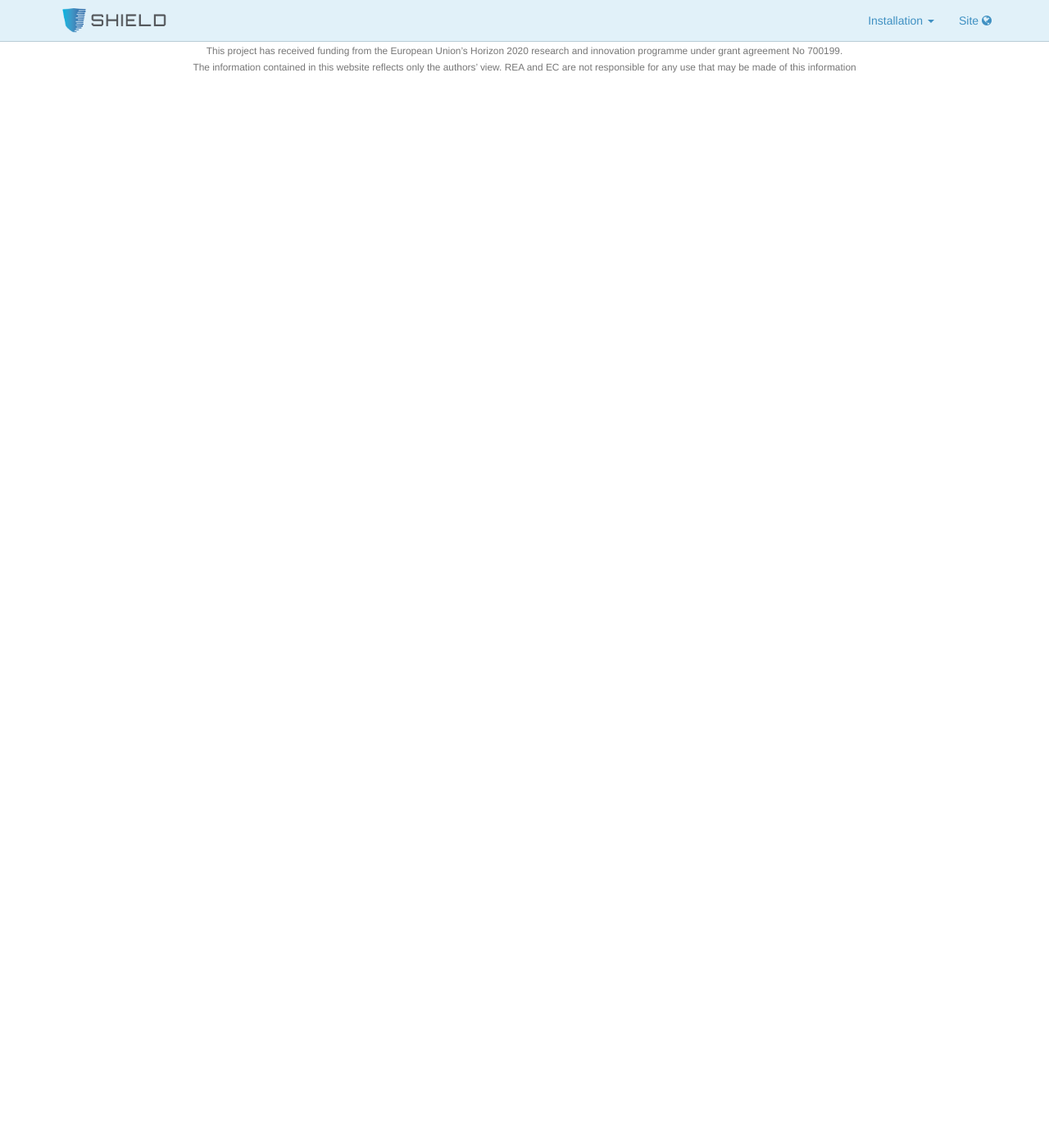
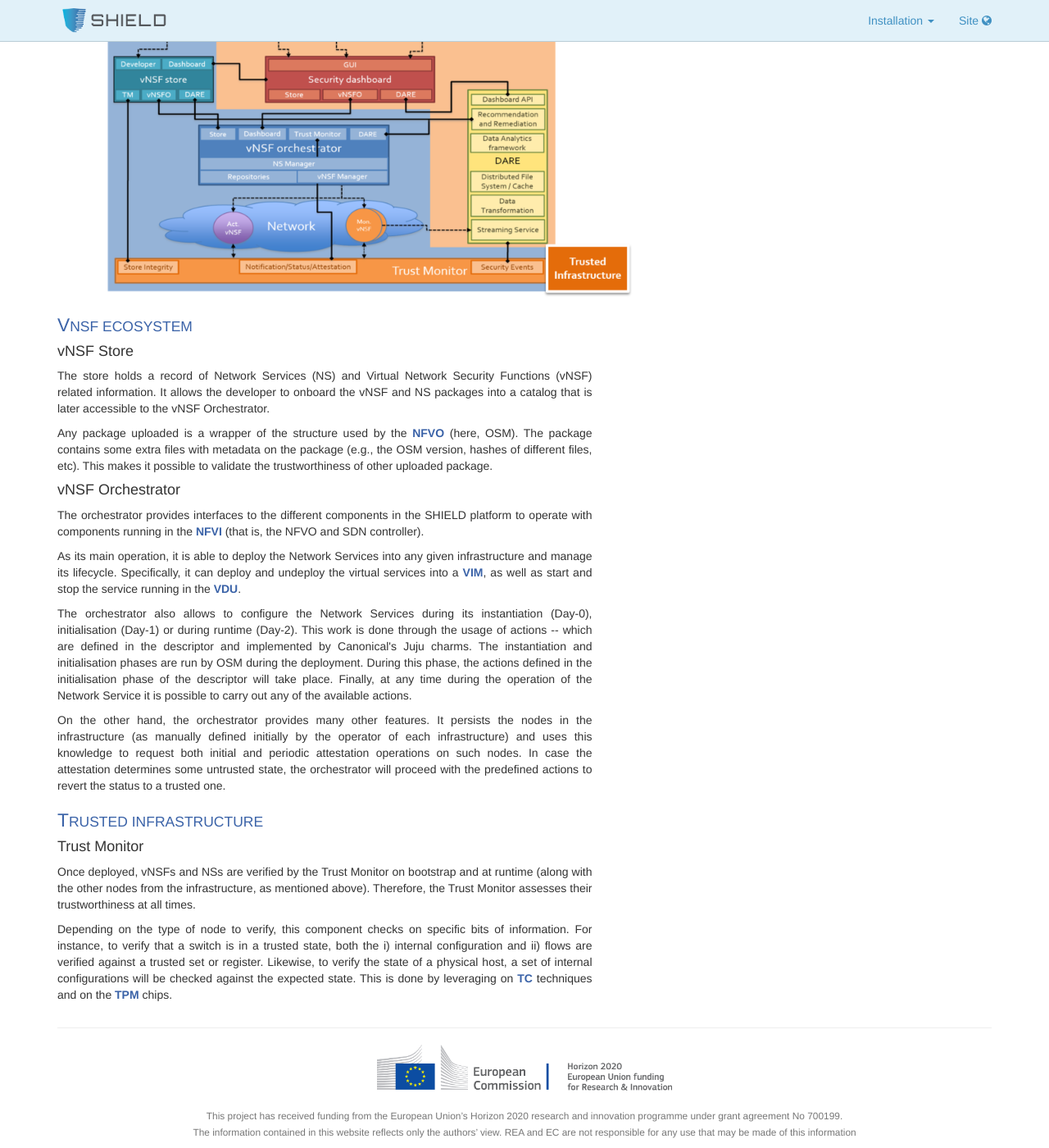
Before and after one commit to shield-h2020/shield-h2020.github.io, a Jekyll site: the page built from about/architecture.html, in a window 1280 px wide and 1400 px high, scrolled down 247 px. Shown: the whole window at 82% size. Built offline with Jekyll 4.4.1, drawn with Linux system fonts in a browser that asks for light colours; comment, search, counter and statistics services are not loaded; before the commit the page ends 900 px from its top, so only the background shows below that; some of the changed text lies outside the part shown.

Commit message:
Initial draft for Architecture page

```diff
--- a/about/architecture.html
+++ b/about/architecture.html
@@ -3,4 +3,57 @@
 layout: page
 ---
 
-...
+<div class="row">
+	<div class="col-xs-12 col-md-7">
+
+		<p class="text-justify">
+			The designed high-level architecture for the SHIELD platform is articulated around different components, illustrated in the figure below.
+		</p>
+
+		<p class="text-justify">
+			<img class="media-object" style="margin-left: auto; margin-right: auto; zoom: .8;" src="{{ 'architecture.png' | prepend: '/img/misc/' | prepend: site.baseurl }}" alt="Architecture of the SHIELD platform" title="Architecture of the SHIELD platform"/>
+		</p>
+
+		<h3>vNSF Ecosystem</h3>
+
+		<h4>vNSF Store</h4>
+		<p class="text-justify">
+			The store holds a record of Network Services (NS) and Virtual Network Security Functions (vNSF) related information. It allows the developer to onboard the vNSF and NS packages into a catalog that is later accessible to the vNSF Orchestrator.
+		</p>
+
+		<p class="text-justify">
+			Any package uploaded is a wrapper of the structure used by the <strong>NFVO</strong> (here, OSM). The package contains some extra files with metadata on the package (e.g., the OSM version, hashes of different files, etc). This makes it possible to validate the trustworthiness of other uploaded package.
+		</p>
+
+		<h4>vNSF Orchestrator</h4>
+		<p class="text-justify">
+			The orchestrator provides interfaces to the different components in the SHIELD platform to operate with components running in the <strong>NFVI</strong> (that is, the NFVO and SDN controller).
+		</p>
+
+		<p class="text-justify">
+			As its main operation, it is able to deploy the Network Services into any given infrastructure and manage its lifecycle. Specifically, it can deploy and undeploy the virtual services into a <strong>VIM</strong>, as well as start and stop the service running in the <strong>VDU</strong>.
+		</p>
+
+		<p class="text-justify">
+			The orchestrator also allows to configure the Network Services during its instantiation (Day-0), initialisation (Day-1) or during runtime (Day-2). This work is done through the usage of actions -- which are defined in the descriptor and implemented by Canonical's Juju charms.
+			The instantiation and initialisation phases are run by OSM during the deployment. During this phase, the actions defined in the initialisation phase of the descriptor will take place.
+			Finally, at any time during the operation of the Network Service it is possible to carry out any of the available actions.
+		</p>
+
+		<p class="text-justify">
+			On the other hand, the orchestrator provides many other features. It persists the nodes in the infrastructure (as manually defined initially by the operator of each infrastructure) and uses this knowledge to request both initial and periodic attestation operations on such nodes. In case the attestation determines some untrusted state, the orchestrator will proceed with the predefined actions to revert the status to a trusted one.
+		</p>
+
+		<h3>Trusted Infrastructure</h3>
+
+		<h4>Trust Monitor</h4>
+		<p class="text-justify">
+			Once deployed, vNSFs and NSs are verified by the Trust Monitor on bootstrap and at runtime (along with the other nodes from the infrastructure, as mentioned above). Therefore, the Trust Monitor assesses their trustworthiness at all times.
+		</p>
+
+		<p class="text-justify">
+			Depending on the type of node to verify, this component checks on specific bits of information. For instance, to verify that a switch is in a trusted state, both the i) internal configuration and ii) flows are verified against a trusted set or register. Likewise, to verify the state of a physical host, a set of internal configurations will be checked against the expected state. This is done by leveraging on <strong>TC</strong> techniques and on the <strong>TPM</strong> chips.
+		</p>
+
+	</div>
+</div>
```
Also changed, not shown: img/misc/cybertech_2018.jpeg (deleted).
